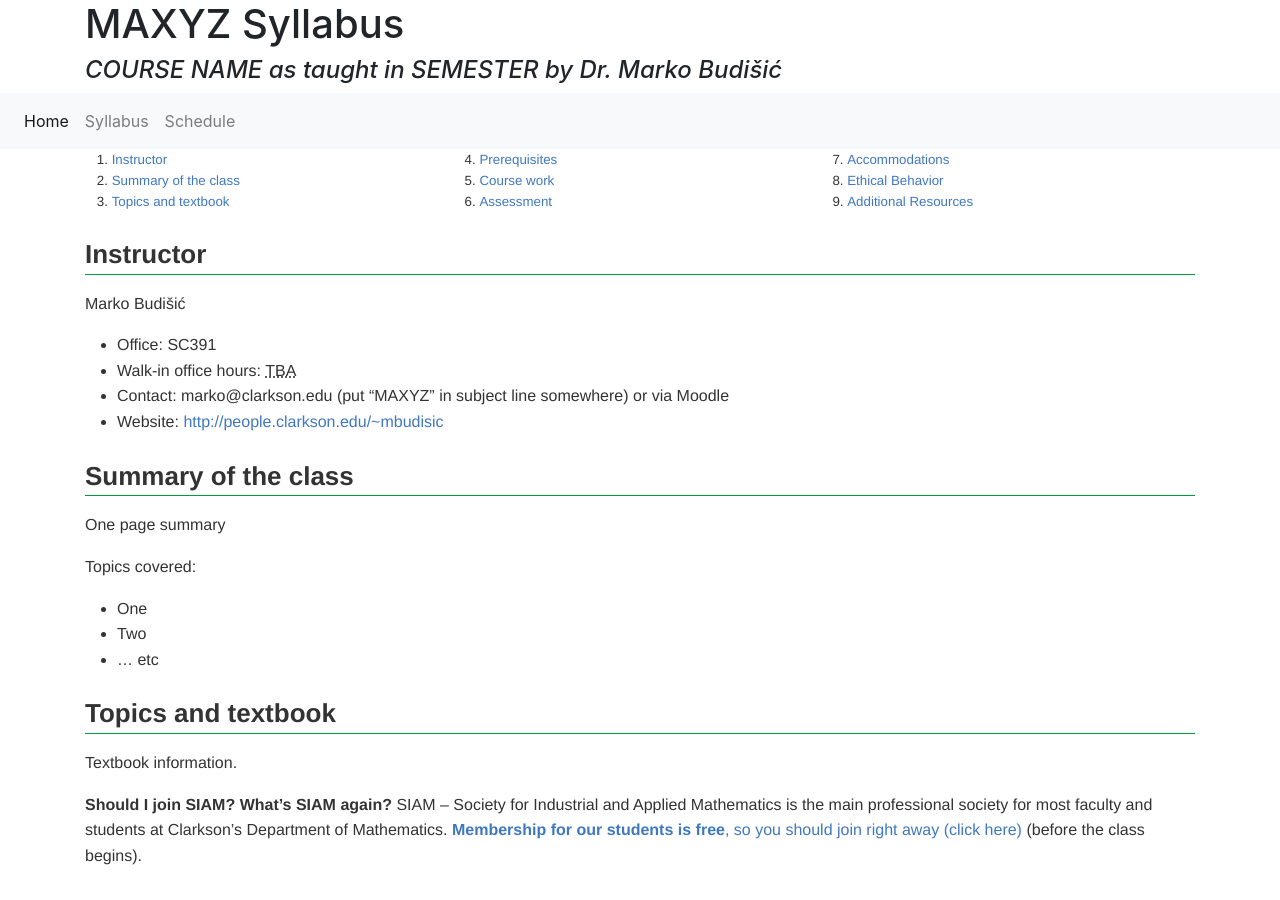
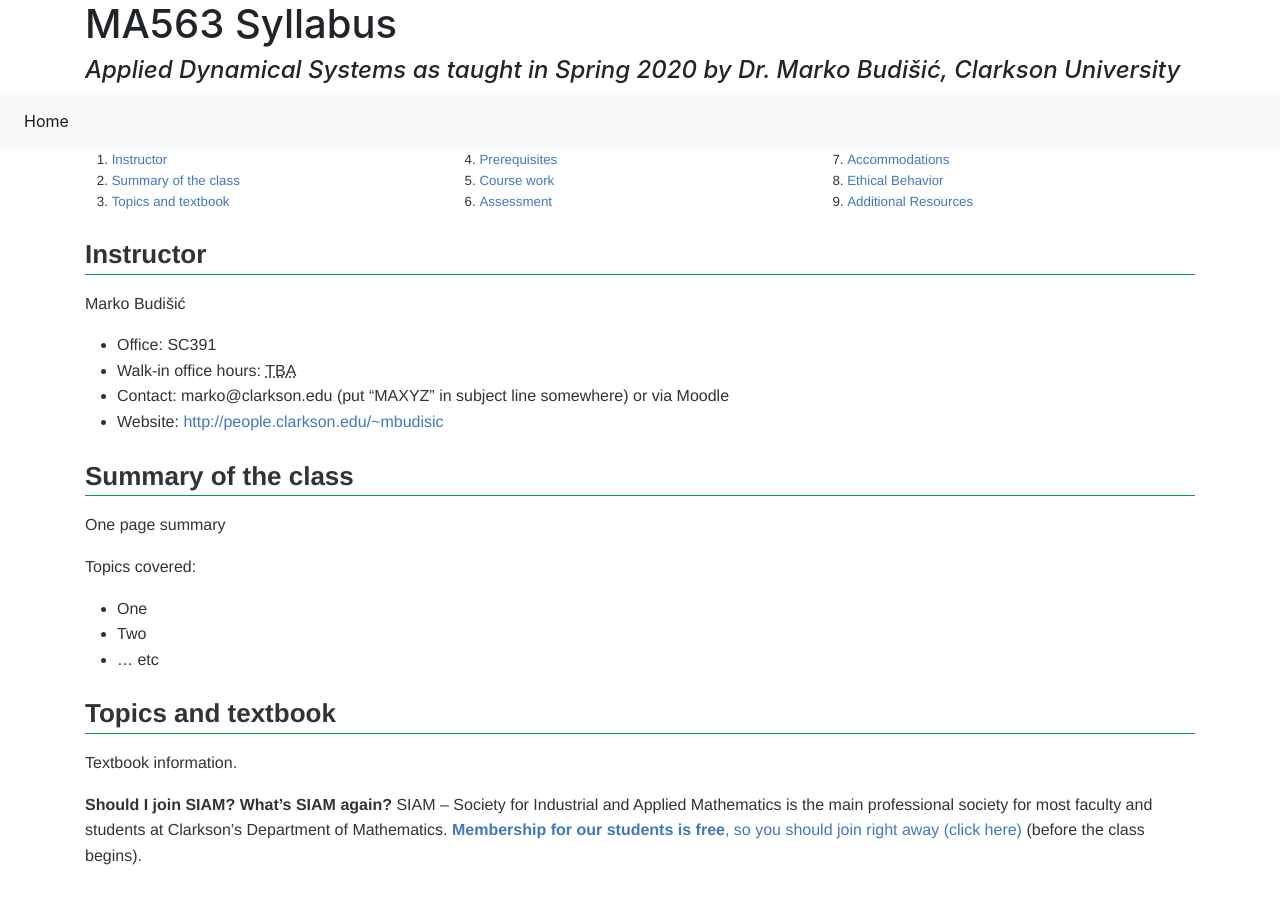
Before and after one commit to mbudisic/MA563-S20, a Jekyll site: the page built from syllabus.md, in a window 1280 px wide and 900 px high. Built offline with Jekyll 4.4.1, drawn with Linux system fonts in a browser that asks for light colours; nearby versions of some CDN libraries; our own code applies the rules of GitHub Pages for plain Markdown files.

Commit message:
Temporarily removed links to syllabus and schedule

```diff
--- a/_layouts/default.html
+++ b/_layouts/default.html
@@ -41,8 +41,8 @@
   <div class="collapse navbar-collapse" id="navbarNavAltMarkup">
     <div class="navbar-nav">
       <a class="nav-item nav-link active" href="{{site.baseurl}}/index.html">Home</a>
-      <a class="nav-item nav-link" href="{{site.baseurl}}/syllabus.html">Syllabus</a>
-      <a class="nav-item nav-link" href="{{site.baseurl}}/schedule.html">Schedule</a>
+      <!-- <a class="nav-item nav-link" href="{{site.baseurl}}/syllabus.html">Syllabus</a> -->
+      <!-- <a class="nav-item nav-link" href="{{site.baseurl}}/schedule.html">Schedule</a> -->
     </div>
   </div>
 </nav>
--- a/syllabus.md
+++ b/syllabus.md
@@ -1,6 +1,6 @@
 ---
-title: MAXYZ Syllabus
-description: 'COURSE NAME as taught in SEMESTER by Dr. Marko Budišić'
+title: MA563 Syllabus
+description: 'Applied Dynamical Systems as taught in Spring 2020 by Dr. Marko Budišić, Clarkson University'
 ---
 {::options toc_levels="1..2" /}
 
```
Also changed, not shown: schedule.md (+2 -2 lines).
